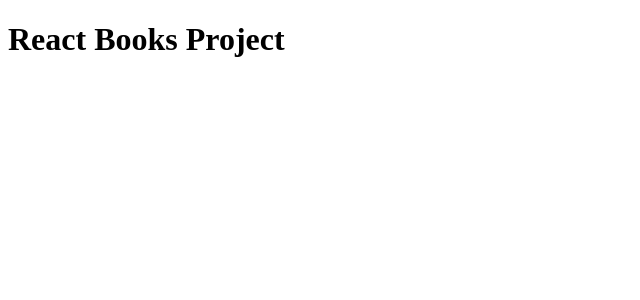
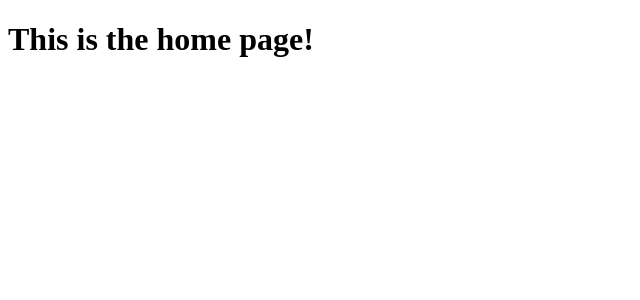
Before and after one commit to KrisZeynev/ReactJS_Books_Project, a React (Vite) app in the folder client/: page / in a window 1280 px wide. Shown: the top 300 px of the page, without its empty margins (0-640 px from the left). Built offline with nearby package versions, Linux system fonts and the light colour scheme.

Commit message:
Initialize Home Page component

```diff
--- a/client/src/App.jsx
+++ b/client/src/App.jsx
@@ -1,8 +1,11 @@
+import Home from "./components/home/Home"
+
 function App() {
 
   return (
     <>
-      <h1>React Books Project</h1>
+      {/* <h1>React Books Project</h1> */}
+      <Home></Home>
     </>
   )
 }
--- /dev/null
+++ b/client/src/components/home/Home.jsx
@@ -0,0 +1,5 @@
+export default function Home() {
+    return (
+        <h1>This is the home page!</h1>
+    )
+}
```
